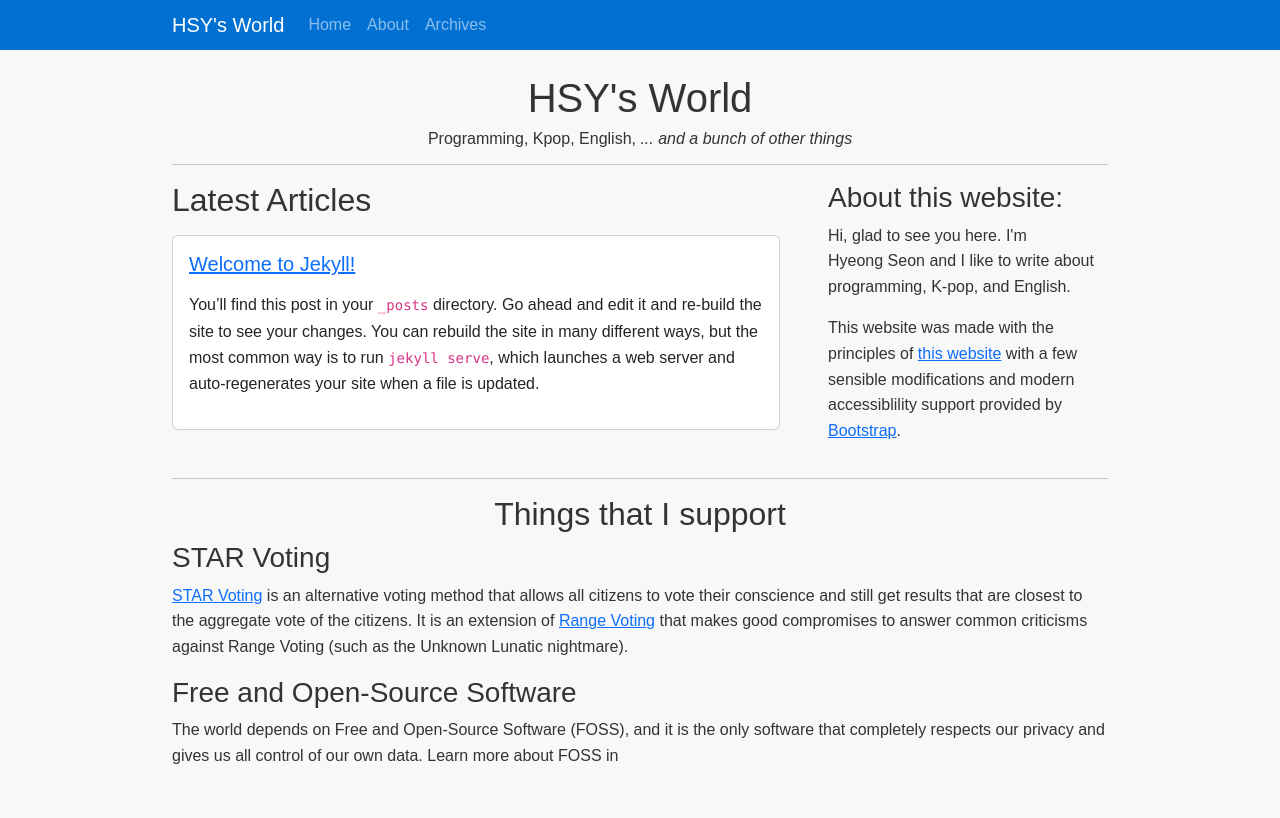
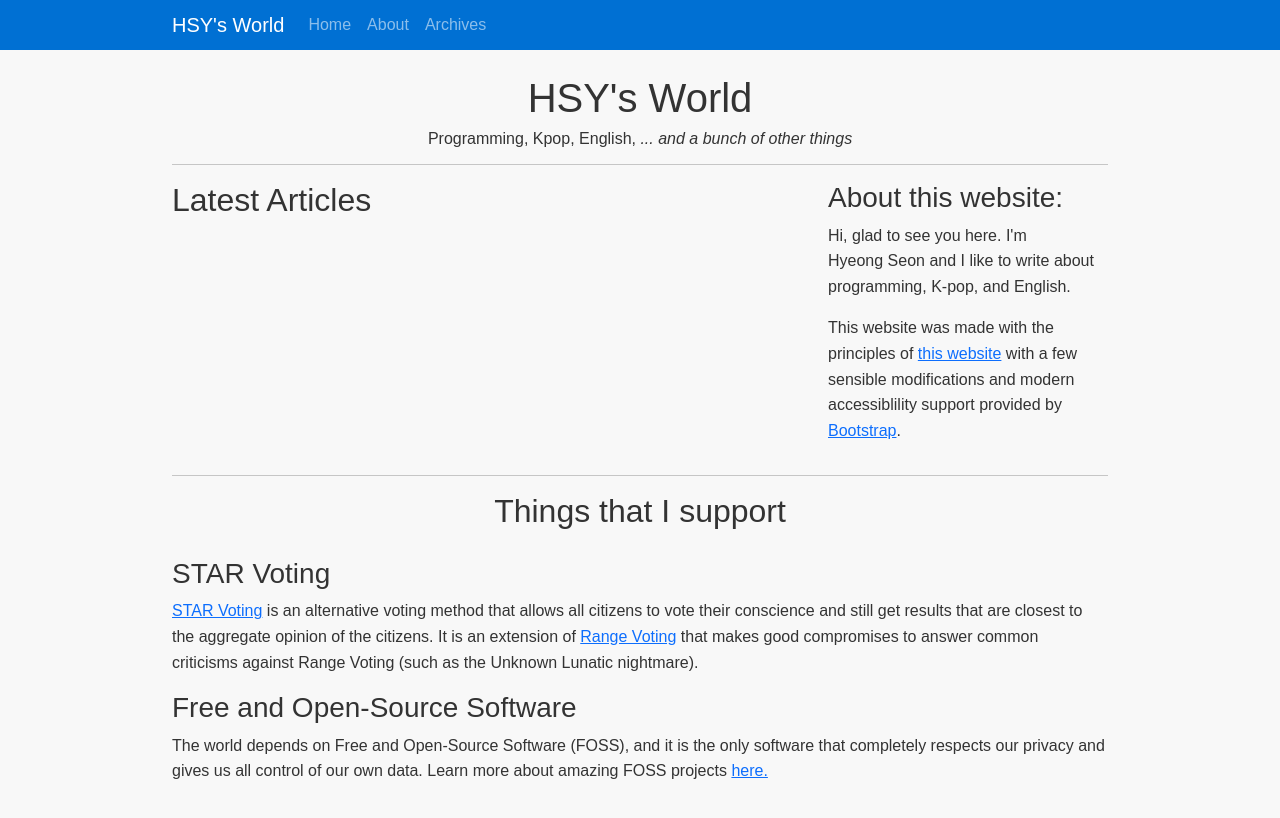
Before and after one commit to hexagonforce/hexagonforce.github.io, a Jekyll site: the page built from index.html, in a window 1280 px wide. Shown: the top 818 px of the page. Built offline with Jekyll 4.4.1, drawn with Linux system fonts in a browser that asks for light colours; some web fonts are replaced.

Commit message:
Fix the main page - Fix the content for "Things that I support" - Change the Latest articles section to show a summary instead of the   predefined excerpt

```diff
--- a/_posts/2023-06-30-welcome-to-jekyll.markdown
+++ /dev/null
@@ -1,29 +0,0 @@
----
-layout: post
-title:  "Welcome to Jekyll!"
-date:   2023-06-30 23:09:11 +0800
-categories: jekyll update
----
-You’ll find this post in your `_posts` directory. Go ahead and edit it and re-build the site to see your changes. You can rebuild the site in many different ways, but the most common way is to run `jekyll serve`, which launches a web server and auto-regenerates your site when a file is updated.
-
-Jekyll requires blog post files to be named according to the following format:
-
-`YEAR-MONTH-DAY-title.MARKUP`
-
-Where `YEAR` is a four-digit number, `MONTH` and `DAY` are both two-digit numbers, and `MARKUP` is the file extension representing the format used in the file. After that, include the necessary front matter. Take a look at the source for this post to get an idea about how it works.
-
-Jekyll also offers powerful support for code snippets:
-
-{% highlight ruby %}
-def print_hi(name)
-  puts "Hi, #{name}"
-end
-print_hi('Tom')
-#=> prints 'Hi, Tom' to STDOUT.
-{% endhighlight %}
-
-Check out the [Jekyll docs][jekyll-docs] for more info on how to get the most out of Jekyll. File all bugs/feature requests at [Jekyll’s GitHub repo][jekyll-gh]. If you have questions, you can ask them on [Jekyll Talk][jekyll-talk].
-
-[jekyll-docs]: https://jekyllrb.com/docs/home
-[jekyll-gh]:   https://github.com/jekyll/jekyll
-[jekyll-talk]: https://talk.jekyllrb.com/
--- a/index.html
+++ b/index.html
@@ -16,7 +16,7 @@ layout: page
                 <a href="{{ post.url }}" class="stretched-link"
                     ><h5 class="card-title">{{ post.title }}</h5></a
                 >
-                <p class="card-text">{{ post.excerpt }}</p>
+                <p class="card-text">{{ post.summary }}</p>
             </div>
         </div>
         {% endfor %}
@@ -39,12 +39,13 @@ layout: page
 <div class="row">
     <div class="col-md-12 mb-3">
         <h2 class="text-center">Things that I support</h2>
+        <br />
         <h3>STAR Voting</h3>
         <p>
             <a href="https://www.starvoting.org/">STAR Voting</a> is an
             alternative voting method that allows all citizens to vote their
             conscience and still get results that are closest to the aggregate
-            vote of the citizens. It is an extension of
+            opinion of the citizens. It is an extension of
             <a href="https://www.rangevoting.org">Range Voting</a> that makes
             good compromises to answer common criticisms against Range Voting
             (such as the Unknown Lunatic nightmare).
@@ -54,7 +55,12 @@ layout: page
         <p>
             The world depends on Free and Open-Source Software (FOSS), and it is
             the only software that completely respects our privacy and gives
-            <it>us</it> all control of our own data. Learn more about FOSS in
+            <it>us</it> all control of our own data. Learn more about amazing
+            FOSS projects
+            <a
+                href="https://en.wikipedia.org/wiki/List_of_free_and_open-source_software_packages"
+                >here.</a
+            >
         </p>
     </div>
 </div>
```
Also changed, not shown: 2 other files.
